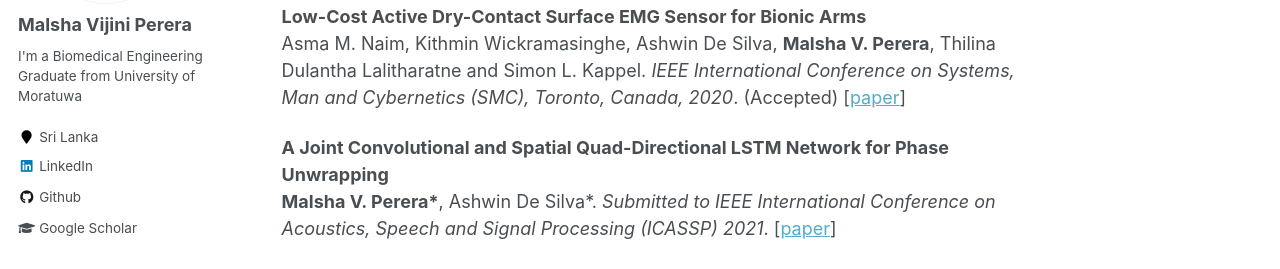
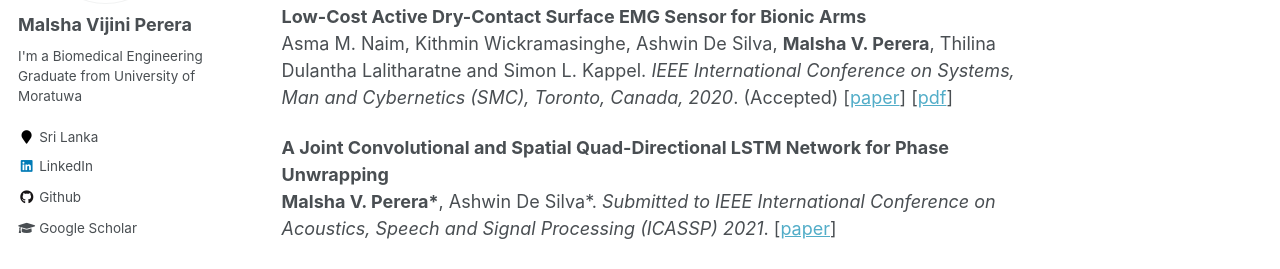
Before and after one commit to malshaV/malshaV.github.io, a Jekyll site: the page built from _pages/publications.md, in a window 1280 px wide. Shown: the part 343-612 px from the top of the page. Built offline with Jekyll 4.4.1, drawn with Linux system fonts in a browser that asks for light colours.

Commit message:
update publications

```diff
--- a/_pages/publications.md
+++ b/_pages/publications.md
@@ -11,7 +11,7 @@
 
 <b>Low-Cost Active Dry-Contact Surface EMG Sensor for Bionic Arms</b> <br>
 Asma M. Naim, Kithmin Wickramasinghe, Ashwin De Silva, <b>Malsha V. Perera</b>, Thilina Dulantha Lalitharatne and Simon L. Kappel.
-<i>IEEE International Conference on Systems, Man and Cybernetics (SMC), Toronto, Canada, 2020</i>. (Accepted) [[paper](https://arxiv.org/abs/2009.02575)]
+<i>IEEE International Conference on Systems, Man and Cybernetics (SMC), Toronto, Canada, 2020</i>. (Accepted) [[paper](https://arxiv.org/abs/2009.02575)] [[pdf]({{site.url}}/files/SMC.pdf)]
 
 
 <b>A Joint Convolutional and Spatial Quad-Directional LSTM Network for Phase Unwrapping</b> <br>
```
Also changed, not shown: 1 other file.
